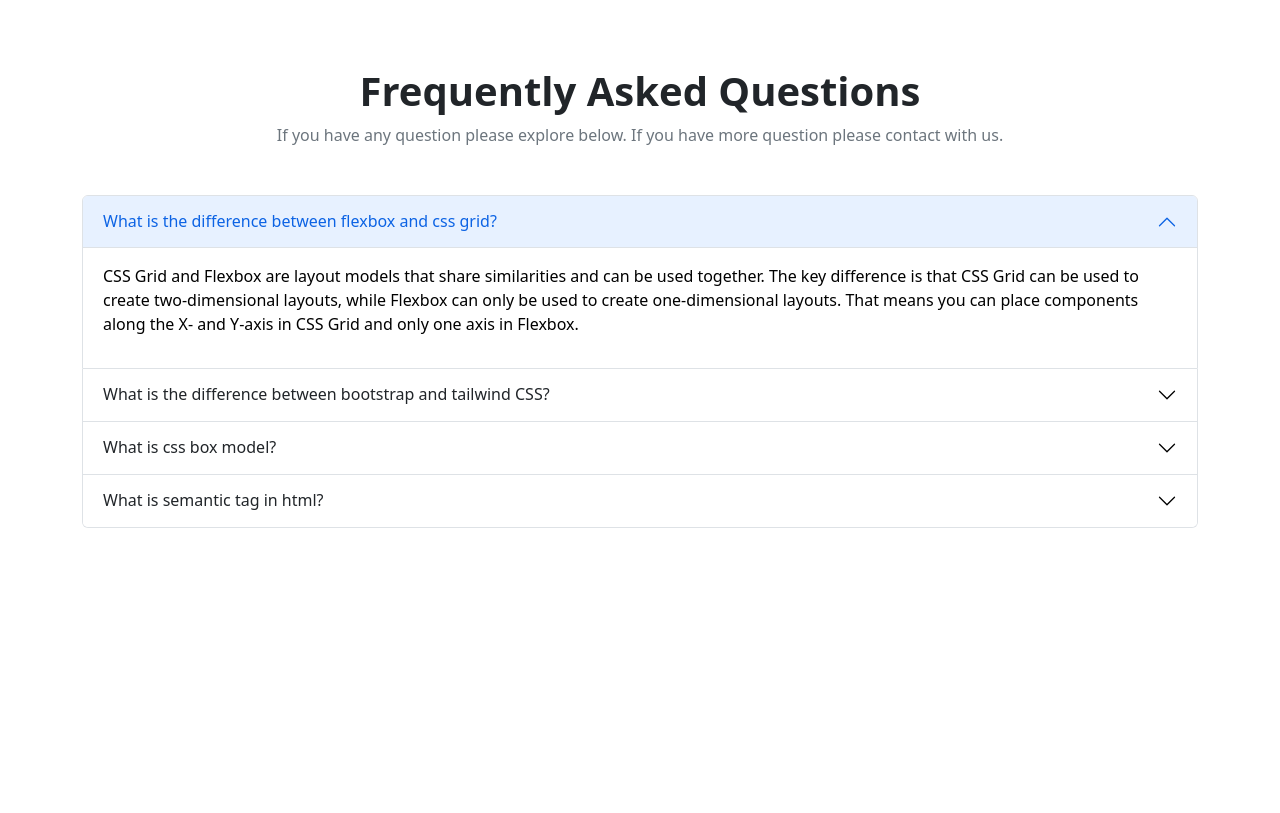
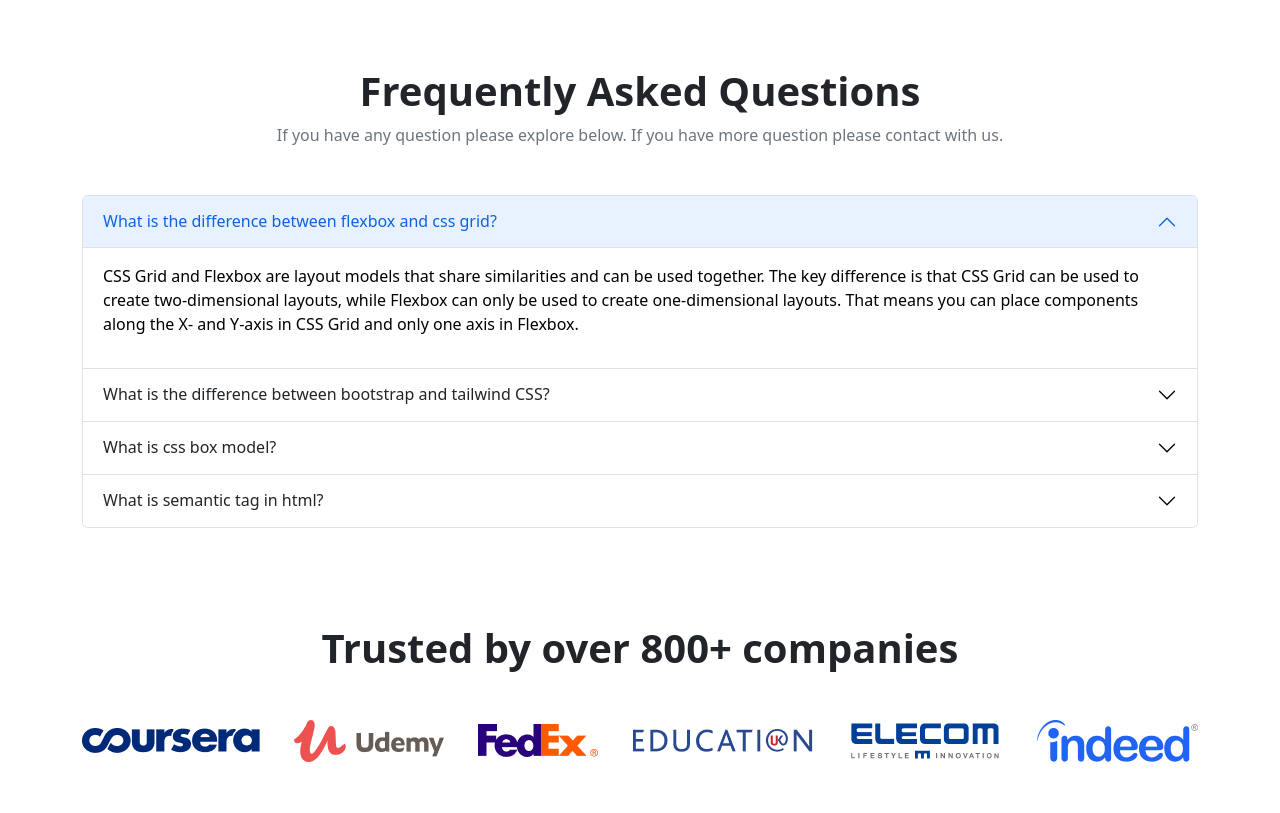
Before and after one commit to sabidsoft/tech-tutorial, a plain HTML site: page index.html in a window 1280 px wide. Shown: the part 2190-3003 px from the top of the page. Before the commit the page ends 2766 px from the top, so only its background shows below. Drawn offline with nearby package versions, Linux system fonts and the light colour scheme.

Commit message:
companies section added

```diff
--- a/index.html
+++ b/index.html
@@ -302,6 +302,23 @@
           </div>
         </div>
       </section>
+
+      <!-- companies -->
+      <section class="my-5 d-none d-lg-block">
+        <div class="container">
+          <div class="companies py-5">
+            <h1 class="text-center fw-bold mb-5">Trusted by over 800+ companies</h1>
+            <div class="d-flex flex-wrap justify-content-between align-items-center">
+              <img class="h-100" src="./images/company/company-1.png" alt="company logo one">
+              <img class="h-100" src="./images/company/company-2.png" alt="company logo one">
+              <img class="h-100" src="./images/company/company-3.png" alt="company logo one">
+              <img class="h-100" src="./images/company/company-4.png" alt="company logo one">
+              <img class="h-100" src="./images/company/company-5.png" alt="company logo one">
+              <img class="h-100" src="./images/company/company-6.png" alt="company logo one">
+            </div>
+          </div>
+        </div>
+      </section>
     </main>
 
     <!-- bootstrap js -->
```
